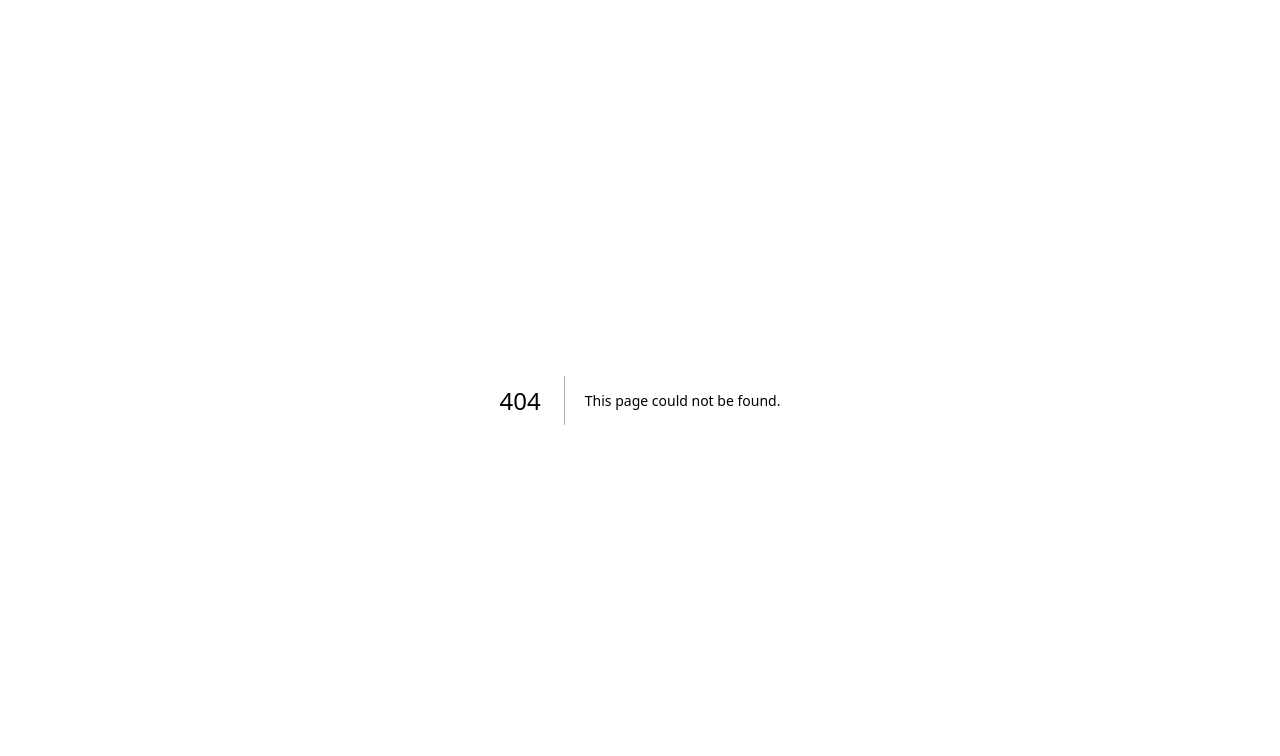
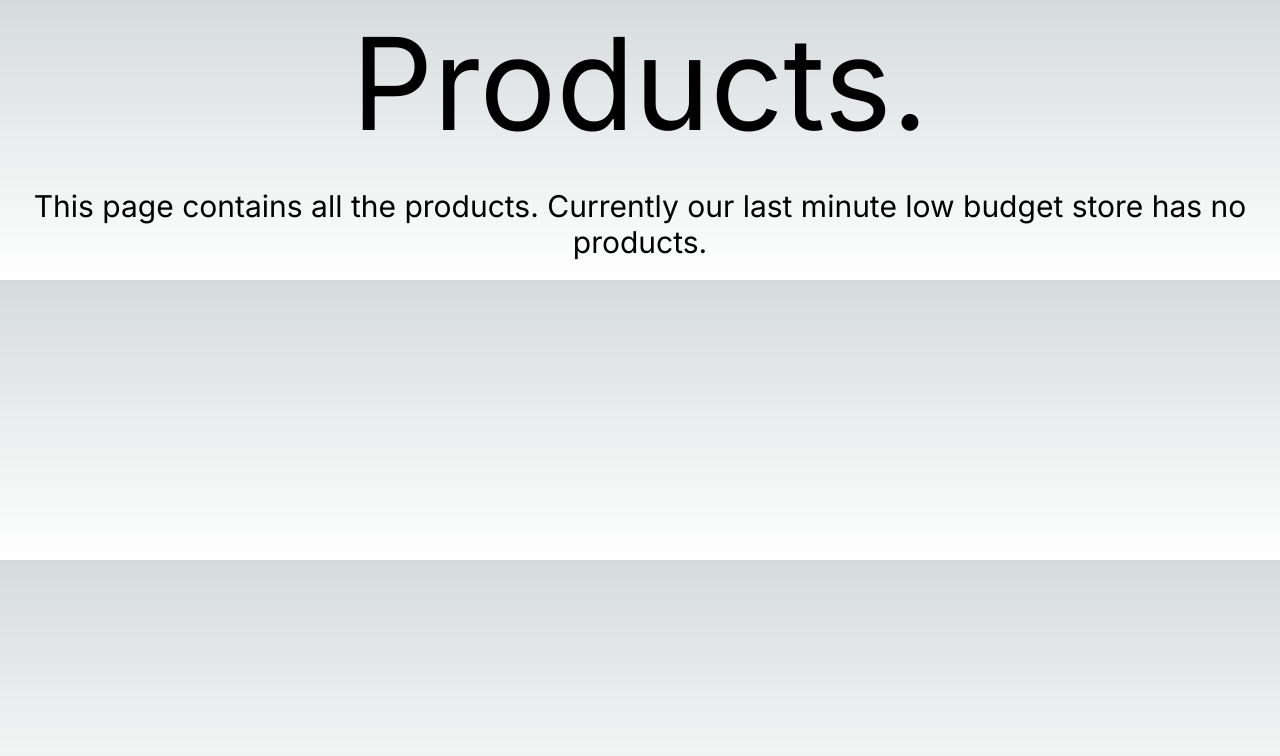
Before and after one commit to whetty/Learning-Next.js, a Next.js app: page /products in a window 1280 px wide. Before the commit this address had no page. Shown: the top 756 px of the page. Built offline with nearby package versions, Linux system fonts and the light colour scheme.

Commit message:
routes to the e-commerce app

```diff
--- /dev/null
+++ b/src/app/products/page.jsx
@@ -0,0 +1,12 @@
+import React from 'react'
+
+const page = () => {
+  return (
+    <>
+    <h2 class="text-center p-5 font-cave text-9xl">Products.</h2>
+    <p class="text-center p-5 font-cave text-3xl">This page contains all the products. Currently our last minute low budget store has no products.</p>
+    </>
+  )
+}
+
+export default page
```
